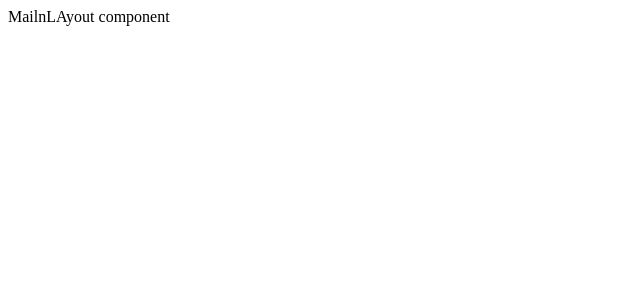
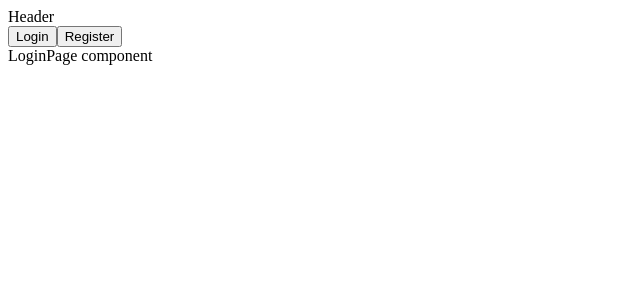
Before and after one commit to dmkur/react-toolkit, a React (Create React App) app: page /login in a window 1280 px wide. Shown: the top 300 px of the page, without its empty margins (0-640 px from the left). Built offline with nearby package versions, Linux system fonts and the light colour scheme.

Commit message:
add login-register pages

```diff
--- a/package.json
+++ b/package.json
@@ -15,6 +15,11 @@
     "@reduxjs/toolkit": "^1.9.0",
     "react-hook-form": "^7.39.7",
     "react-router-dom": "^6.6.1"
+  },
+  "devDependencies": {
+    "@types/react-router-dom": "^5.3.3",
+    "@types/react": "^18.0.26",
+    "@types/react-dom": "^18.0.10"
   },
   "scripts": {
     "start": "react-scripts start",
--- /dev/null
+++ b/src/components/Header/Header.js
@@ -0,0 +1,17 @@
+import {useNavigate} from "react-router-dom"
+
+const Header = () => {
+    const navigate = useNavigate()
+
+    return (
+        <div>
+            <div>Header</div>
+            <div>
+                <button onClick={() => navigate('/login')}>Login</button>
+                <button onClick={() => navigate('/register')}>Register</button>
+            </div>
+        </div>
+    )
+};
+
+export {Header}
--- a/src/components/index.js
+++ b/src/components/index.js
@@ -1,3 +1,4 @@
 export * from "./Car/Car"
 export * from "./Cars/Cars"
 export * from "./CarForm/CarForm"
+export * from "./Header/Header"
--- a/src/layouts/MainLayout.js
+++ b/src/layouts/MainLayout.js
@@ -1,7 +1,11 @@
+import {Outlet} from "react-router-dom";
+import {Header} from "../components";
+
 const MainLayout = () => {
     return (
         <div>
-            MailnLAyout component
+            <Header/>
+            <Outlet/>
         </div>
     )
 };
```
Also changed, not shown: 1 other file (tests, documents, lock files or other folders).
